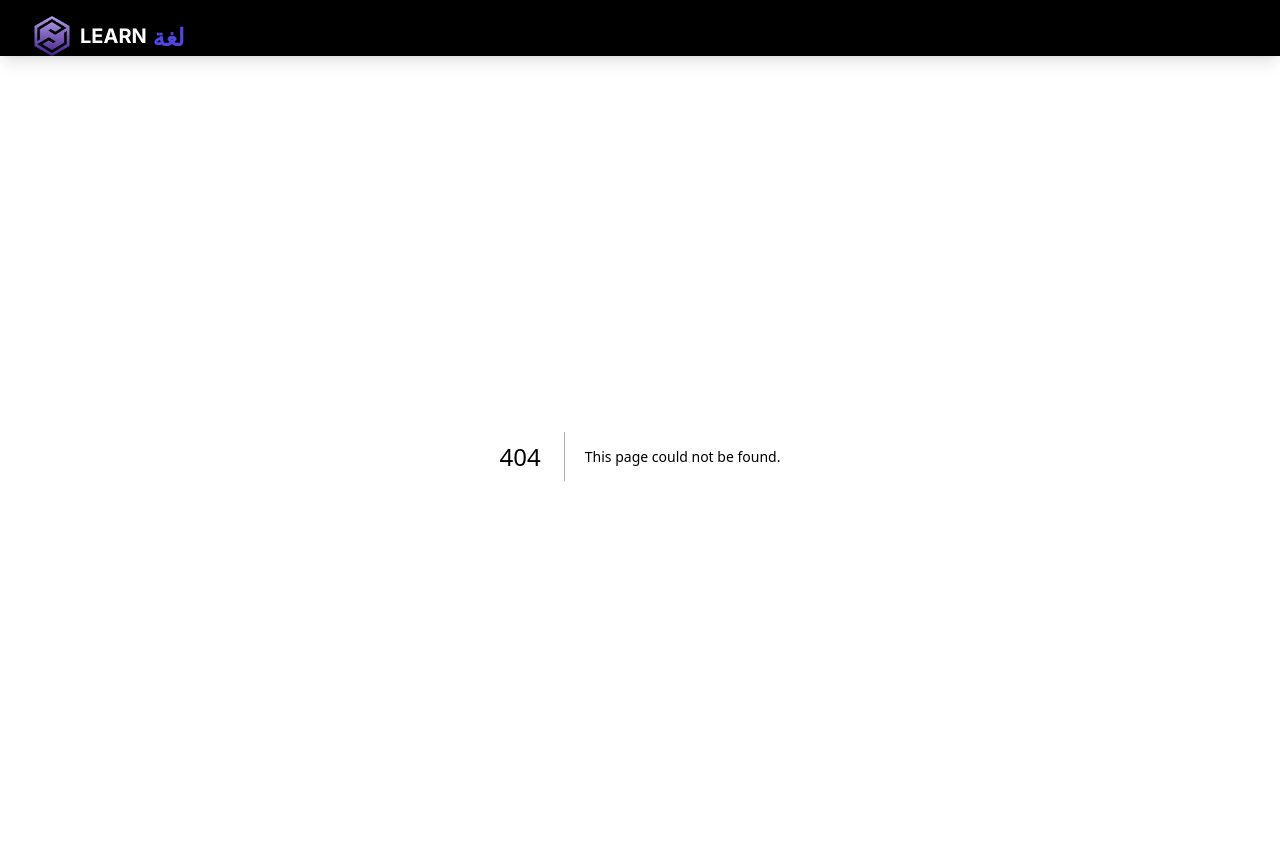
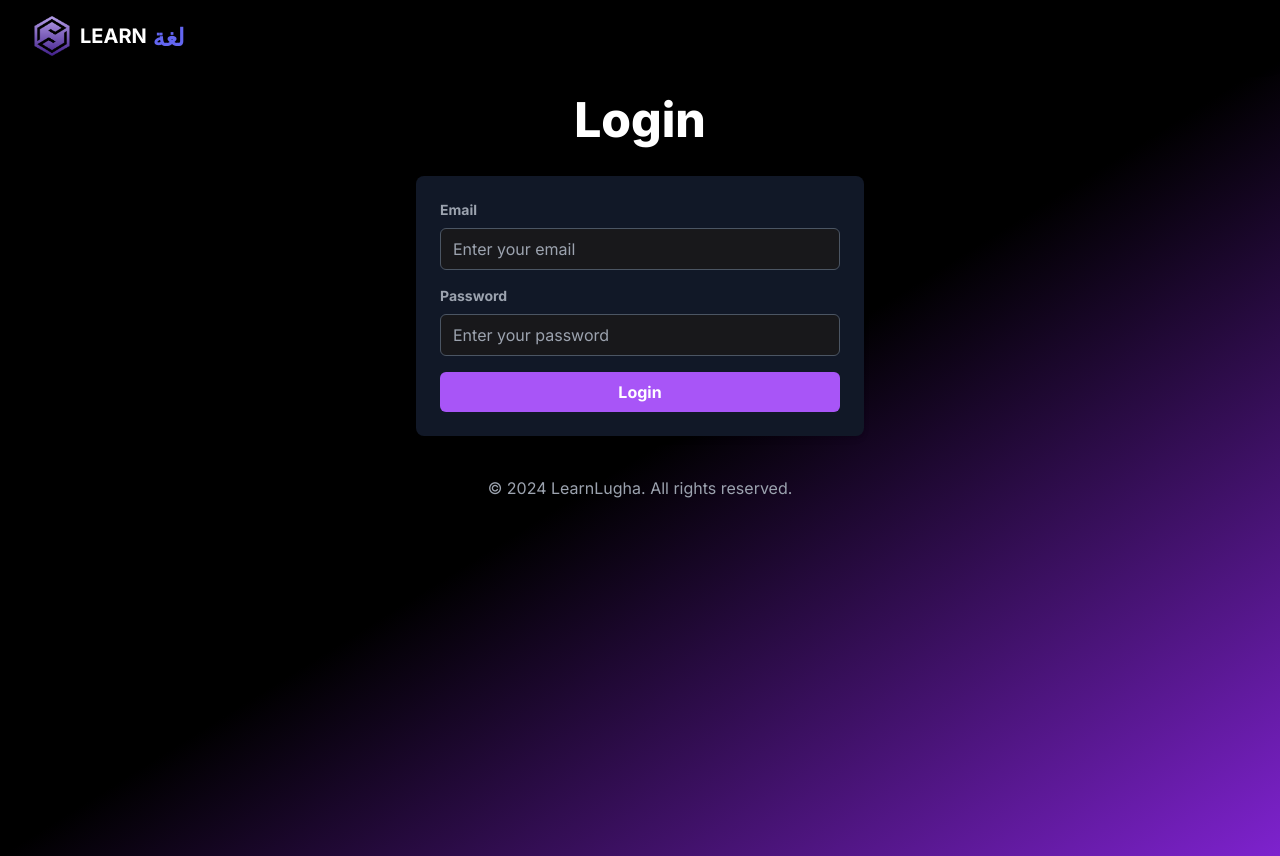
Before and after one commit to omar-t-ahmed/learn-lugha, a Next.js app: page /login in a window 1280 px wide. Before the commit this address had no page. Built offline with nearby package versions, Linux system fonts and the light colour scheme.

Commit message:
initial stuff

```diff
--- a/package.json
+++ b/package.json
@@ -20,7 +20,7 @@
     "cn": "^0.1.1",
     "firebase": "^10.13.0",
     "lucide-react": "^0.435.0",
-    "next": "14.2.5",
+    "next": "^14.2.7",
     "nodemailer": "^6.9.14",
     "openai": "^4.56.0",
     "react": "^18",
--- /dev/null
+++ b/src/app/lessons/page.tsx
@@ -0,0 +1,47 @@
+"use client";
+
+import React from "react";
+
+const lessons = [
+  { id: 1, title: "Lesson 1", completed: true },
+  { id: 2, title: "Lesson 2", completed: false },
+  { id: 3, title: "Lesson 3", completed: false },
+  { id: 4, title: "Lesson 4", completed: false },
+  { id: 5, title: "Lesson 5", completed: false },
+  { id: 6, title: "Lesson 6", completed: false },
+  { id: 7, title: "Lesson 7", completed: false },
+  { id: 8, title: "Lesson 8", completed: false },
+];
+
+export default function LessonPath() {
+  return (
+    <div className="flex flex-col items-center justify-center p-10 bg-gradient-to-b from-black to-purple-900 min-h-screen text-white">
+      <h1 className="text-3xl font-bold mb-10">LearnLugha Path</h1>
+      <div className="relative flex flex-col items-center w-full max-w-2xl">
+        {lessons.map((lesson, index) => (
+          <div
+            key={lesson.id}
+            className={`flex items-center mb-10 ${
+              index % 2 === 0 ? "self-start" : "self-end"
+            }`}
+            style={{
+              position: "relative",
+              left: index % 2 === 0 ? "105px" : "-105px", // Adjusted horizontal spacing here
+            }}
+          >
+            {/* Lesson circles */}
+            <div
+              className={`relative flex items-center justify-center w-16 h-16 rounded-full border-4 transition-transform duration-200 transform hover:scale-110 ${
+                lesson.completed
+                  ? "bg-green-500 border-green-700"
+                  : "bg-gray-600 border-gray-700"
+              }`}
+            >
+              <span className="text-white text-lg font-bold">{lesson.id}</span>
+            </div>
+          </div>
+        ))}
+      </div>
+    </div>
+  );
+}
--- /dev/null
+++ b/src/app/login/page.tsx
@@ -0,0 +1,46 @@
+import Navbar from "@/components/Navbar";
+
+export default function Login() {
+  return (
+    <div className="min-h-screen flex flex-col items-center bg-gradient-to-br from-black via-black to-purple-700 text-white">
+      <main className="flex flex-col items-center justify-center w-full max-w-7xl mx-auto px-6 py-10">
+        <h1 className="text-4xl md:text-5xl font-extrabold text-white mb-8">Login</h1>
+        <form className="bg-gray-900 p-6 rounded-lg shadow-md w-full max-w-md">
+          <div className="mb-4">
+            <label className="block text-gray-400 text-sm font-bold mb-2" htmlFor="email">
+              Email
+            </label>
+            <input
+              type="email"
+              id="email"
+              className="w-full px-3 py-2 border border-gray-600 bg-zinc-900 text-white rounded-md focus:outline-none"
+              placeholder="Enter your email"
+              required
+            />
+          </div>
+          <div className="mb-4">
+            <label className="block text-gray-400 text-sm font-bold mb-2" htmlFor="password">
+              Password
+            </label>
+            <input
+              type="password"
+              id="password"
+              className="w-full px-3 py-2 border border-gray-600 bg-zinc-900 text-white rounded-md focus:outline-none"
+              placeholder="Enter your password"
+              required
+            />
+          </div>
+          <button
+            type="submit"
+            className="w-full py-2 px-4 bg-purple-500 hover:bg-purple-600 text-white font-bold rounded-md"
+          >
+            Login
+          </button>
+        </form>
+      </main>
+      <footer className="mb-5">
+        <p className="text-center text-gray-400">© 2024 LearnLugha. All rights reserved.</p>
+      </footer>
+    </div>
+  );
+}
--- /dev/null
+++ b/src/app/signup/page.tsx
@@ -0,0 +1,58 @@
+import Navbar from "@/components/Navbar";
+
+export default function SignUp() {
+  return (
+    <div className="min-h-screen flex flex-col items-center bg-gradient-to-br from-black via-black to-purple-700 text-white">
+      <main className="flex flex-col items-center justify-center w-full max-w-7xl mx-auto px-6 py-10">
+        <h1 className="text-4xl md:text-5xl font-extrabold text-white mb-8">Sign Up</h1>
+        <form className="bg-gray-900 p-6 rounded-lg shadow-md w-full max-w-md">
+          <div className="mb-4">
+            <label className="block text-gray-400 text-sm font-bold mb-2" htmlFor="username">
+              Username
+            </label>
+            <input
+              type="text"
+              id="username"
+              className="w-full px-3 py-2 border border-gray-600 bg-zinc-900 text-white rounded-md focus:outline-none"
+              placeholder="Enter your username"
+              required
+            />
+          </div>
+          <div className="mb-4">
+            <label className="block text-gray-400 text-sm font-bold mb-2" htmlFor="email">
+              Email
+            </label>
+            <input
+              type="email"
+              id="email"
+              className="w-full px-3 py-2 border border-gray-600 bg-zinc-900 text-white rounded-md focus:outline-none"
+              placeholder="Enter your email"
+              required
+            />
+          </div>
+          <div className="mb-4">
+            <label className="block text-gray-400 text-sm font-bold mb-2" htmlFor="password">
+              Password
+            </label>
+            <input
+              type="password"
+              id="password"
+              className="w-full px-3 py-2 border border-gray-600 bg-zinc-900 text-white rounded-md focus:outline-none"
+              placeholder="Enter your password"
+              required
+            />
+          </div>
+          <button
+            type="submit"
+            className="w-full py-2 px-4 bg-purple-500 hover:bg-purple-600 text-white font-bold rounded-md"
+          >
+            Sign Up
+          </button>
+        </form>
+      </main>
+      <footer className="mb-5">
+        <p className="text-center text-gray-400">© 2024 LearnLugha. All rights reserved.</p>
+      </footer>
+    </div>
+  );
+}
--- /dev/null
+++ b/src/app/welcome/page.tsx
@@ -0,0 +1,32 @@
+import Link from "next/link";
+import Navbar from "@/components/Navbar";
+
+export default function Welcome() {
+  return (
+    <div className="min-h-screen flex flex-col items-center bg-gradient-to-br from-black via-black to-purple-700 text-white">
+      <main className="flex flex-col items-center justify-center w-full max-w-7xl mx-auto px-6 py-10">
+        <h1 className="text-4xl md:text-5xl font-extrabold text-white mb-8 text-center">
+          Welcome to LearnLugha
+        </h1>
+        <p className="text-center text-gray-400 mb-8">
+          Start your Arabic learning journey today!
+        </p>
+        <div className="flex space-x-4">
+          <Link href="/signup">
+            <button className="py-2 px-4 bg-purple-500 hover:bg-purple-600 text-white font-bold rounded-md">
+              Get Started
+            </button>
+          </Link>
+          <Link href="/login">
+            <button className="py-2 px-4 bg-gray-700 hover:bg-gray-800 text-white font-bold rounded-md">
+              I Already Have an Account
+            </button>
+          </Link>
+        </div>
+      </main>
+      <footer className="mb-5">
+        <p className="text-center text-gray-400">© 2024 LearnLugha. All rights reserved.</p>
+      </footer>
+    </div>
+  );
+}
--- a/tailwind.config.ts
+++ b/tailwind.config.ts
@@ -1,13 +1,13 @@
-import type { Config } from "tailwindcss"
+import type { Config } from "tailwindcss";
 
 const config = {
   darkMode: ["class"],
   content: [
-    './pages/**/*.{ts,tsx}',
-    './components/**/*.{ts,tsx}',
-    './app/**/*.{ts,tsx}',
-    './src/**/*.{ts,tsx}',
-	],
+    "./pages/**/*.{ts,tsx}",
+    "./components/**/*.{ts,tsx}",
+    "./app/**/*.{ts,tsx}",
+    "./src/**/*.{ts,tsx}",
+  ],
   prefix: "",
   theme: {
     container: {
@@ -52,6 +52,15 @@ const config = {
           DEFAULT: "hsl(var(--card))",
           foreground: "hsl(var(--card-foreground))",
         },
+        purple: {
+          500: "#A855F7", // Customize to your theme color if needed
+        },
+        indigo: {
+          600: "#6366F1", // Customize to your theme color if needed
+        },
+        gray: {
+          700: "#374151", // Customize to your theme color if needed
+        },
       },
       borderRadius: {
         lg: "var(--radius)",
@@ -71,10 +80,11 @@ const config = {
       animation: {
         "accordion-down": "accordion-down 0.2s ease-out",
         "accordion-up": "accordion-up 0.2s ease-out",
+        pulse: "pulse 2s infinite",
       },
     },
   },
   plugins: [require("tailwindcss-animate")],
-} satisfies Config
+} satisfies Config;
 
 export default config;
```
Also changed, not shown: 1 other file (tests, documents, lock files or other folders).
